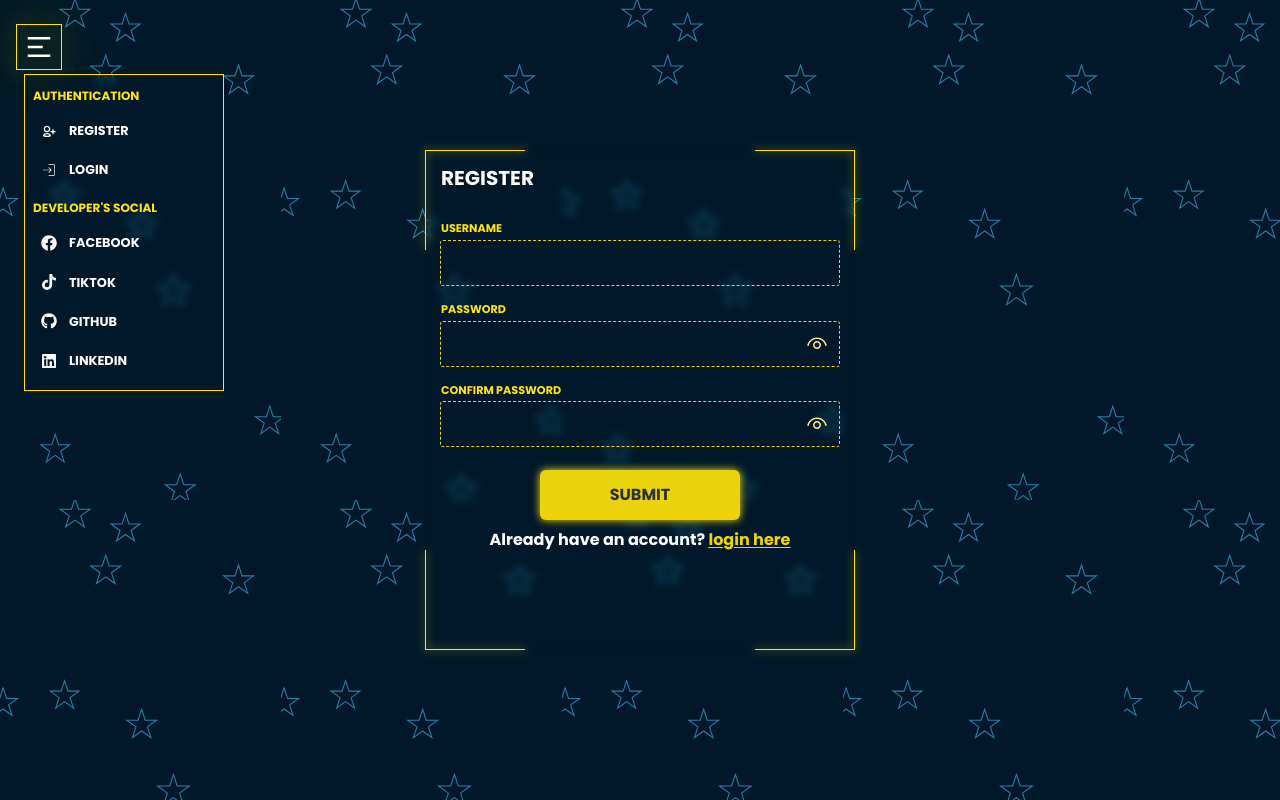
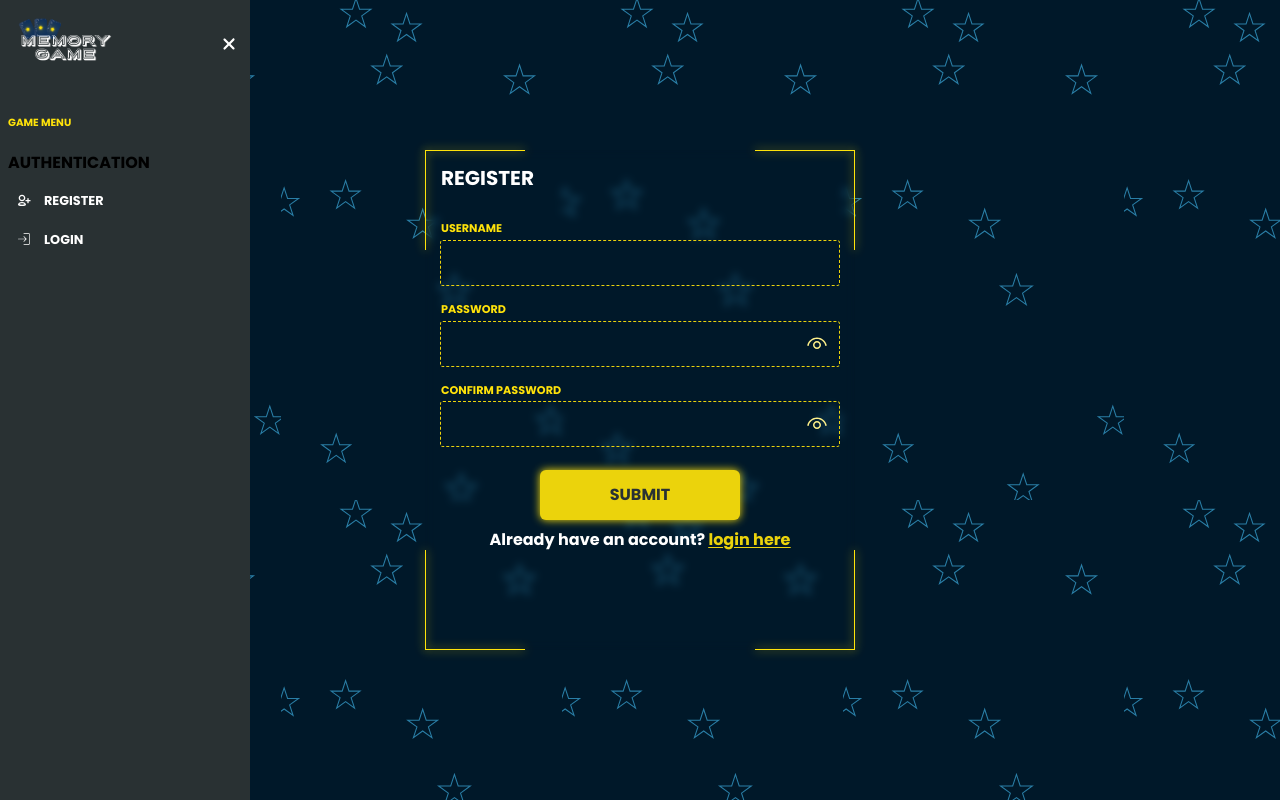
Before and after one commit to Mana1010/Full-Stack-Memory-Game, a Next.js app in the folder client/: page /auth/signup in a window 1280 px wide. Both pictures are taken after a click on the element 39 px from the left and 47 px from the top of the page. Built offline with nearby package versions, Linux system fonts and the light colour scheme.

Commit message:
Adding Sidebar (unfinished)

```diff
--- a/client/src/app/layout.tsx
+++ b/client/src/app/layout.tsx
@@ -4,6 +4,7 @@ import "./globals.css";
 import Provider from "./Provider";
 import { Toaster } from "sonner";
 import { lazy } from "react";
+import Sidebar from "@/components/Sidebar";
 const poppins = Poppins({ subsets: ["latin"], weight: "700" });
 
 export const metadata: Metadata = {
@@ -23,6 +24,7 @@ export default function RootLayout({
         <Provider>
           <div id="bg" className="w-full h-screen overflow-hidden">
             <Header />
+            <Sidebar />
             {children}
             <Toaster duration={1500} position="top-center" />
           </div>
--- a/client/src/app/profile-setup/page.tsx
+++ b/client/src/app/profile-setup/page.tsx
@@ -14,7 +14,6 @@ import IGN from "@/components/pages/profile-setup/IGN";
 import { useProfileStore } from "@/utils/store/profile.store";
 import { useQuery } from "react-query";
 import useAxiosInterceptor from "@/api/useAxiosInterceptor";
-import { ProfileState } from "@/utils/store/profile.store";
 
 interface Profile {
   age: number;
@@ -103,7 +102,7 @@ function ProfileSetup() {
               style={{ boxShadow: "0 0 8px #ffe30a" }}
               id="button-submit"
               type="submit"
-              className="w-[150px] py-2.5 bg-[#EBD30C] text-primary rounded-md transition-all duration-200 ease-in font-bold"
+              className="w-[150px] py-2.5 bg-secondary text-primary rounded-md transition-all duration-200 ease-in font-bold"
             >
               BACK
             </button>
@@ -116,7 +115,7 @@ function ProfileSetup() {
               }}
               id="button-submit"
               disabled={gender.value === null}
-              className="w-[150px] py-2.5 bg-[#EBD30C] text-primary rounded-md transition-all duration-200 ease-in disabled:bg-zinc-700 disabled:text-zinc-400 font-bold"
+              className="w-[150px] py-2.5 bg-secondary text-primary rounded-md transition-all duration-200 ease-in disabled:bg-zinc-700 disabled:text-zinc-400 font-bold"
               onClick={() => {
                 const boyProfilePic = [
                   "boy1",
@@ -154,7 +153,7 @@ function ProfileSetup() {
               style={{ boxShadow: "0 0 8px #ffe30a" }}
               id="button-submit"
               disabled={age.value === null}
-              className="w-[150px] py-2.5 bg-[#EBD30C] text-primary rounded-md transition-all duration-200 ease-in font-bold"
+              className="w-[150px] py-2.5 bg-secondary text-primary rounded-md transition-all duration-200 ease-in font-bold"
               onClick={() => {
                 setCurrentStep("ign");
                 setAgeIsDone(true);
@@ -179,7 +178,7 @@ function ProfileSetup() {
               }}
               disabled={ign.value === "" || ign.value === null}
               id="button-submit"
-              className="w-[150px] py-2.5 bg-[#EBD30C] text-primary rounded-md transition-all duration-200 ease-in disabled:bg-zinc-700 disabled:text-zinc-400 font-bold"
+              className="w-[150px] py-2.5 bg-secondary text-primary rounded-md transition-all duration-200 ease-in disabled:bg-zinc-700 disabled:text-zinc-400 font-bold"
             >
               SUBMIT
             </button>
--- a/client/src/components/Header.tsx
+++ b/client/src/components/Header.tsx
@@ -34,24 +34,20 @@ function Header() {
       },
     },
   };
+
   return (
-    <header className="w-full flex items-center py-6 px-4 absolute top-0 right-0 left-0  z-50">
-      <div className="relative p-2">
+    <header className="w-full flex items-center py-6 px-4 absolute top-0 right-0 left-0 z-50">
+      <div className="p-2">
         <span
           onClick={() => {
             setOpenSidebar();
           }}
-          className="cursor-pointer text-white text-3xl"
+          className={`relative cursor-pointer text-white text-3xl ${
+            openSidebar ? "hidden" : "flex"
+          }`}
         >
           <RiMenu2Line />
         </span>
-        <SideDesign
-          formSideDesignHeightVariants={formSideDesignHeightVariants}
-          formSideDesignWidthVariants={formSideDesignWidthVariants}
-        />
-        <AnimatePresence mode="wait">
-          {openSidebar && <Sidebar />}
-        </AnimatePresence>
       </div>
     </header>
   );
--- a/client/src/components/Sidebar.tsx
+++ b/client/src/components/Sidebar.tsx
@@ -1,11 +1,24 @@
 "use client";
-import React from "react";
+import React, { useState } from "react";
 import { motion } from "framer-motion";
 import Link from "next/link";
 import { TiUserAddOutline } from "react-icons/ti";
 import { CiLogin } from "react-icons/ci";
 import { FaFacebook, FaTiktok, FaGithub, FaLinkedin } from "react-icons/fa";
+import { useModalStore } from "@/utils/store/modal.store";
+import Image from "next/image";
+import icon from "../../src//components//images//small-logo.png";
+import { FaXmark } from "react-icons/fa6";
 function Sidebar() {
+  const [showSocial, setShowSocial] = useState(false);
+  const {
+    openSidebar,
+    openAuthMenu,
+    openDevSocial,
+    setOpenSidebar,
+    setOpenAuthMenu,
+    setOpenDevSocial,
+  } = useModalStore();
   const navAuth = [
     {
       name: "REGISTER",
@@ -46,12 +59,12 @@ function Sidebar() {
   ];
   const menubarVariant = {
     hidden: {
-      top: "45px",
+      left: "45px",
       opacity: 0,
     },
     visible: {
       opacity: 1,
-      top: "50px",
+      left: "50px",
       transition: {
         duration: 0.6,
         ease: "easeIn",
@@ -59,35 +72,20 @@ function Sidebar() {
       },
     },
     exit: {
-      top: "45px",
+      left: "45px",
       opacity: 0,
     },
   };
-
+  if (!openSidebar) return;
   return (
     <motion.div
-      variants={menubarVariant}
-      initial="hidden"
-      animate="visible"
-      exit="exit"
-      className="absolute w-[200px] top-[50px] backdrop-blur-sm border-[#FFE30A] border-[1px] px-2 py-3 flex flex-col space-y-3 z-50"
+      // variants={menubarVariant}
+      // initial="hidden"
+      // animate="visible"
+      // exit="exit"
+      className="absolute w-[250px] h-screen top-0 bottom-0 left-0 backdrop-blur-sm bg-primary z-[999999] py-3"
     >
-      <div>
-        <p className="text-[#FFE30A] text-[0.75rem] font-bold">
-          AUTHENTICATION
-        </p>
-        <ul className="pt-2 flex flex-col gap-1">
-          {navAuth.map((menu, index) => (
-            <Link href={menu.route} key={index}>
-              <motion.li className="text-white p-2 flex space-x-3 items-center hover:bg-slate-400/55 active:bg-slate-400/55 rounded-2xl">
-                <span className="text-[1rem]">{menu.icon}</span>
-                <span className=" text-[0.8rem]"> {menu.name}</span>
-              </motion.li>
-            </Link>
-          ))}
-        </ul>
-      </div>
-      <div>
+      {/* <div>
         <p className="text-[#FFE30A] text-[0.75rem] font-bold">
           DEVELOPER&apos;S SOCIAL
         </p>
@@ -104,6 +102,30 @@ function Sidebar() {
             </Link>
           ))}
         </ul>
+      </div> */}
+
+      {/* For Sidebar's Header */}
+      <header className="flex justify-between items-center pr-3">
+        <Image src={icon} alt="icon" width={130} priority />
+        <button className="text-white text-lg" onClick={setOpenSidebar}>
+          <FaXmark />
+        </button>
+      </header>
+      <div className="px-2 pt-10 space-y-5">
+        <p className="text-secondary text-[0.65rem] font-bold">GAME MENU</p>
+        <div>
+          <button className="">AUTHENTICATION</button>
+          <ul className="pt-2 flex flex-col gap-1">
+            {navAuth.map((menu, index) => (
+              <Link href={menu.route} key={index}>
+                <motion.li className="text-white p-2 flex space-x-3 items-center hover:bg-slate-400/55 active:bg-slate-400/55 rounded-2xl">
+                  <span className="text-[1rem]">{menu.icon}</span>
+                  <span className=" text-[0.8rem]"> {menu.name}</span>
+                </motion.li>
+              </Link>
+            ))}
+          </ul>
+        </div>
       </div>
     </motion.div>
   );
--- a/client/src/components/TubeDesign.tsx
+++ b/client/src/components/TubeDesign.tsx
@@ -2,9 +2,9 @@
 import React from "react";
 import { motion } from "framer-motion";
 import { FaStar } from "react-icons/fa";
-import { ProfileStore } from "@/utils/store/profile.store";
+import { useProfileStore } from "@/utils/store/profile.store";
 function TubeDesign() {
-  const { currentStep, gender, age, ign } = ProfileStore();
+  const { currentStep, gender, age, ign } = useProfileStore();
   const tubeLightVariant = {
     visible: {
       width:
@@ -63,7 +63,7 @@ function TubeDesign() {
           style={{ boxShadow: "0 0 15px #FFE30A" }}
           variants={tubeLightVariant}
           animate="visible"
-          className="h-[3px] absolute inset-0 bg-[#FFE30A] w-0"
+          className="h-[3px] absolute inset-0 bg-secondary w-0"
         ></motion.div>
         <div className="absolute bg-transparent w-full flex justify-between items-center">
           <motion.div
--- a/client/src/utils/store/modal.store.ts
+++ b/client/src/utils/store/modal.store.ts
@@ -1,15 +1,35 @@
 import { create } from "zustand";
 
 interface ModalState {
-  openSidebar: string;
+  openSidebar: boolean;
+  openAuthMenu: boolean;
+  openDevSocial: boolean;
+}
+
+interface ModalStoreSchema extends ModalState {
+  setOpenSidebar: () => void;
+  setOpenAuthMenu: () => void;
+  setOpenDevSocial: () => void;
 }
 const store = (set: any) => ({
   openSidebar: false,
+  openAuthMenu: false,
+  openDevSocial: false,
   setOpenSidebar: () => {
     set((state: ModalState) => ({
       openSidebar: !state.openSidebar,
     }));
   },
+  setOpenAuthMenu: () => {
+    set((state: ModalState) => ({
+      openAuthMenu: !state.openAuthMenu,
+    }));
+  },
+  setOpenDevSocial: () => {
+    set((state: ModalState) => ({
+      openDevSocial: !state.openDevSocial,
+    }));
+  },
 });
 
-export const useModalStore = create(store);
+export const useModalStore = create<ModalStoreSchema>(store);
--- a/client/tailwind.config.ts
+++ b/client/tailwind.config.ts
@@ -34,6 +34,7 @@ const config = {
       },
       colors: {
         primary: "#293133",
+        secondary: "#FFE30A",
       },
     },
   },
```
Also changed, not shown: client/src/components/images/small-logo.png (added).
